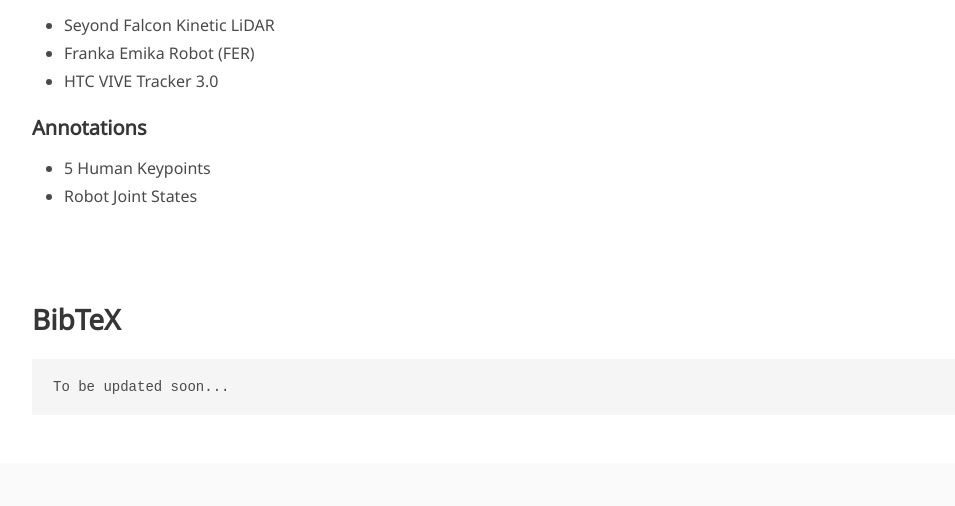
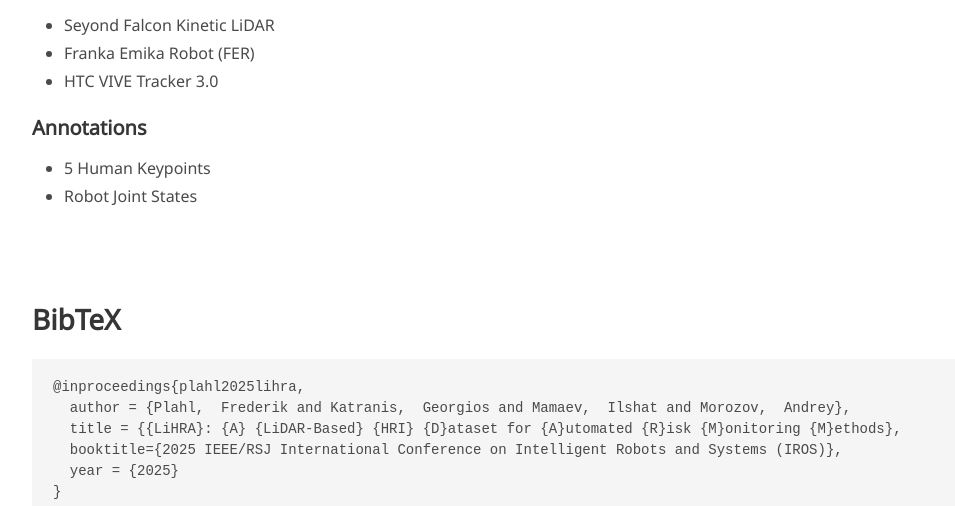
Before and after one commit to ProximityRobotics/LiHRA, a plain HTML site: page index.html in a window 1280 px wide. Shown: the part 2178-2684 px from the top of the page, without its empty margins (128-1083 px from the left). Drawn offline with nearby package versions, Linux system fonts and the light colour scheme; some icons are missing; a web font is replaced by a local one.

Commit message:
Update bibtex

```diff
--- a/index.html
+++ b/index.html
@@ -215,7 +215,12 @@
 <section class="section" id="BibTeX">
   <div class="container is-max-desktop content">
     <h2 class="title">BibTeX</h2>
-    <pre><code>To be updated soon...</code></pre>
+    <pre><code>@inproceedings{plahl2025lihra,
+  author = {Plahl,  Frederik and Katranis,  Georgios and Mamaev,  Ilshat and Morozov,  Andrey},
+  title = {{LiHRA}: {A} {LiDAR-Based} {HRI} {D}ataset for {A}utomated {R}isk {M}onitoring {M}ethods},
+  booktitle={2025 IEEE/RSJ International Conference on Intelligent Robots and Systems (IROS)},
+  year = {2025}
+}</code></pre>
   </div>
 </section>
 
```
